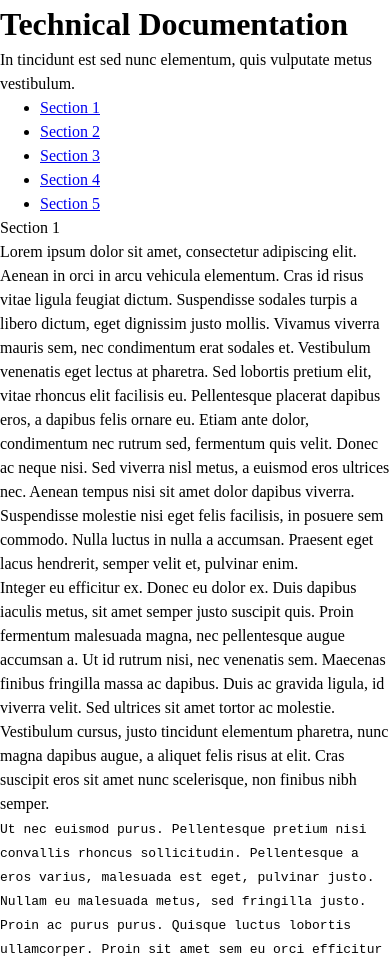
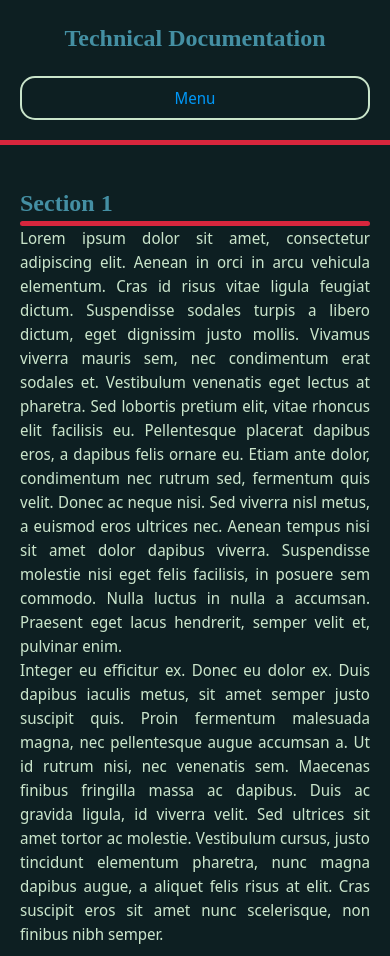
Before and after one commit to romainringenbach/freeCodeCamp---Technical-Documentation, a plain HTML site: page index.html in a window 390 px wide. Shown: the top 956 px of the page. Drawn offline with Linux system fonts and the light colour scheme; a web font is replaced by a local one.

Commit message:
Add styles

```diff
--- a/index.html
+++ b/index.html
@@ -7,14 +7,16 @@
     <title>Technical Documentation</title>
 </head>
 <body>
-    <h1>Technical Documentation</h1>
     <main id="main-doc">
         <nav id="navbar">
             <header>
-                <p>In tincidunt est sed nunc elementum, quis vulputate metus vestibulum.</p>
+                <h1>Technical Documentation</h1>
+            </header>
 
-            </header>
+                <a id="menu" href="#menu">Menu</a>
+
                 <ul>
+                    <li><a href="#">Menu</a></li>
                     <li><a class="nav-link" href="#Section_1">Section 1</a></li>
                     <li><a class="nav-link" href="#Section_2">Section 2</a></li>
                     <li><a class="nav-link" href="#Section_3">Section 3</a></li>
@@ -22,8 +24,9 @@
                     <li><a class="nav-link" href="#Section_5">Section 5</a></li>
                 </ul>
         </nav>
+        <article>
             <section class="main-section" id="Section_1">
-            <header>Section 1</header>
+                <header><h2>Section 1</h2></header>
                 <p>Lorem ipsum dolor sit amet, consectetur adipiscing elit. Aenean in orci in arcu vehicula elementum. Cras id risus vitae ligula feugiat dictum. Suspendisse sodales turpis a libero dictum, eget dignissim justo mollis. Vivamus viverra mauris sem, nec condimentum erat sodales et. Vestibulum venenatis eget lectus at pharetra. Sed lobortis pretium elit, vitae rhoncus elit facilisis eu. Pellentesque placerat dapibus eros, a dapibus felis ornare eu. Etiam ante dolor, condimentum nec rutrum sed, fermentum quis velit. Donec ac neque nisi. Sed viverra nisl metus, a euismod eros ultrices nec. Aenean tempus nisi sit amet dolor dapibus viverra. Suspendisse molestie nisi eget felis facilisis, in posuere sem commodo. Nulla luctus in nulla a accumsan. Praesent eget lacus hendrerit, semper velit et, pulvinar enim.</p>
                 <p>Integer eu efficitur ex. Donec eu dolor ex. Duis dapibus iaculis metus, sit amet semper justo suscipit quis. Proin fermentum malesuada magna, nec pellentesque augue accumsan a. Ut id rutrum nisi, nec venenatis sem. Maecenas finibus fringilla massa ac dapibus. Duis ac gravida ligula, id viverra velit. Sed ultrices sit amet tortor ac molestie. Vestibulum cursus, justo tincidunt elementum pharetra, nunc magna dapibus augue, a aliquet felis risus at elit. Cras suscipit eros sit amet nunc scelerisque, non finibus nibh semper.</p>
                 <code>Ut nec euismod purus. Pellentesque pretium nisi convallis rhoncus sollicitudin. Pellentesque a eros varius, malesuada est eget, pulvinar justo. Nullam eu malesuada metus, sed fringilla justo. Proin ac purus purus. Quisque luctus lobortis ullamcorper. Proin sit amet sem eu orci efficitur faucibus. Curabitur eget nibh mi. Nam id risus id nisi semper auctor vel ut urna. Nullam fermentum sed massa ac dictum. Aliquam vel sapien dui. Pellentesque vestibulum vulputate justo, a tincidunt enim pretium ac. Nam orci neque, placerat eget pellentesque in, viverra quis mauris.</code>
@@ -34,7 +37,7 @@
                 </ul>
             </section>
             <section class="main-section"  id="Section_2">
-            <header>Section 2</header>
+                <header><h2>Section 2</h2></header>
                             <p>Lorem ipsum dolor sit amet, consectetur adipiscing elit. Aenean in orci in arcu vehicula elementum. Cras id risus vitae ligula feugiat dictum. Suspendisse sodales turpis a libero dictum, eget dignissim justo mollis. Vivamus viverra mauris sem, nec condimentum erat sodales et. Vestibulum venenatis eget lectus at pharetra. Sed lobortis pretium elit, vitae rhoncus elit facilisis eu. Pellentesque placerat dapibus eros, a dapibus felis ornare eu. Etiam ante dolor, condimentum nec rutrum sed, fermentum quis velit. Donec ac neque nisi. Sed viverra nisl metus, a euismod eros ultrices nec. Aenean tempus nisi sit amet dolor dapibus viverra. Suspendisse molestie nisi eget felis facilisis, in posuere sem commodo. Nulla luctus in nulla a accumsan. Praesent eget lacus hendrerit, semper velit et, pulvinar enim.</p>
                 <p>Integer eu efficitur ex. Donec eu dolor ex. Duis dapibus iaculis metus, sit amet semper justo suscipit quis. Proin fermentum malesuada magna, nec pellentesque augue accumsan a. Ut id rutrum nisi, nec venenatis sem. Maecenas finibus fringilla massa ac dapibus. Duis ac gravida ligula, id viverra velit. Sed ultrices sit amet tortor ac molestie. Vestibulum cursus, justo tincidunt elementum pharetra, nunc magna dapibus augue, a aliquet felis risus at elit. Cras suscipit eros sit amet nunc scelerisque, non finibus nibh semper.</p>
                 <code>Ut nec euismod purus. Pellentesque pretium nisi convallis rhoncus sollicitudin. Pellentesque a eros varius, malesuada est eget, pulvinar justo. Nullam eu malesuada metus, sed fringilla justo. Proin ac purus purus. Quisque luctus lobortis ullamcorper. Proin sit amet sem eu orci efficitur faucibus. Curabitur eget nibh mi. Nam id risus id nisi semper auctor vel ut urna. Nullam fermentum sed massa ac dictum. Aliquam vel sapien dui. Pellentesque vestibulum vulputate justo, a tincidunt enim pretium ac. Nam orci neque, placerat eget pellentesque in, viverra quis mauris.</code>
@@ -45,7 +48,7 @@
                 </ul>
             </section>
             <section class="main-section"  id="Section_3">
-            <header>Section 3</header>
+                <header><h2>Section 3</h2></header>
                             <p>Lorem ipsum dolor sit amet, consectetur adipiscing elit. Aenean in orci in arcu vehicula elementum. Cras id risus vitae ligula feugiat dictum. Suspendisse sodales turpis a libero dictum, eget dignissim justo mollis. Vivamus viverra mauris sem, nec condimentum erat sodales et. Vestibulum venenatis eget lectus at pharetra. Sed lobortis pretium elit, vitae rhoncus elit facilisis eu. Pellentesque placerat dapibus eros, a dapibus felis ornare eu. Etiam ante dolor, condimentum nec rutrum sed, fermentum quis velit. Donec ac neque nisi. Sed viverra nisl metus, a euismod eros ultrices nec. Aenean tempus nisi sit amet dolor dapibus viverra. Suspendisse molestie nisi eget felis facilisis, in posuere sem commodo. Nulla luctus in nulla a accumsan. Praesent eget lacus hendrerit, semper velit et, pulvinar enim.</p>
                 <p>Integer eu efficitur ex. Donec eu dolor ex. Duis dapibus iaculis metus, sit amet semper justo suscipit quis. Proin fermentum malesuada magna, nec pellentesque augue accumsan a. Ut id rutrum nisi, nec venenatis sem. Maecenas finibus fringilla massa ac dapibus. Duis ac gravida ligula, id viverra velit. Sed ultrices sit amet tortor ac molestie. Vestibulum cursus, justo tincidunt elementum pharetra, nunc magna dapibus augue, a aliquet felis risus at elit. Cras suscipit eros sit amet nunc scelerisque, non finibus nibh semper.</p>
                 <code>Ut nec euismod purus. Pellentesque pretium nisi convallis rhoncus sollicitudin. Pellentesque a eros varius, malesuada est eget, pulvinar justo. Nullam eu malesuada metus, sed fringilla justo. Proin ac purus purus. Quisque luctus lobortis ullamcorper. Proin sit amet sem eu orci efficitur faucibus. Curabitur eget nibh mi. Nam id risus id nisi semper auctor vel ut urna. Nullam fermentum sed massa ac dictum. Aliquam vel sapien dui. Pellentesque vestibulum vulputate justo, a tincidunt enim pretium ac. Nam orci neque, placerat eget pellentesque in, viverra quis mauris.</code>
@@ -56,7 +59,7 @@
                 </ul>
             </section>
             <section class="main-section"  id="Section_4">
-            <header>Section 4</header>
+                <header><h2>Section 4</h2></header>
                             <p>Lorem ipsum dolor sit amet, consectetur adipiscing elit. Aenean in orci in arcu vehicula elementum. Cras id risus vitae ligula feugiat dictum. Suspendisse sodales turpis a libero dictum, eget dignissim justo mollis. Vivamus viverra mauris sem, nec condimentum erat sodales et. Vestibulum venenatis eget lectus at pharetra. Sed lobortis pretium elit, vitae rhoncus elit facilisis eu. Pellentesque placerat dapibus eros, a dapibus felis ornare eu. Etiam ante dolor, condimentum nec rutrum sed, fermentum quis velit. Donec ac neque nisi. Sed viverra nisl metus, a euismod eros ultrices nec. Aenean tempus nisi sit amet dolor dapibus viverra. Suspendisse molestie nisi eget felis facilisis, in posuere sem commodo. Nulla luctus in nulla a accumsan. Praesent eget lacus hendrerit, semper velit et, pulvinar enim.</p>
                 <p>Integer eu efficitur ex. Donec eu dolor ex. Duis dapibus iaculis metus, sit amet semper justo suscipit quis. Proin fermentum malesuada magna, nec pellentesque augue accumsan a. Ut id rutrum nisi, nec venenatis sem. Maecenas finibus fringilla massa ac dapibus. Duis ac gravida ligula, id viverra velit. Sed ultrices sit amet tortor ac molestie. Vestibulum cursus, justo tincidunt elementum pharetra, nunc magna dapibus augue, a aliquet felis risus at elit. Cras suscipit eros sit amet nunc scelerisque, non finibus nibh semper.</p>
                 <code>Ut nec euismod purus. Pellentesque pretium nisi convallis rhoncus sollicitudin. Pellentesque a eros varius, malesuada est eget, pulvinar justo. Nullam eu malesuada metus, sed fringilla justo. Proin ac purus purus. Quisque luctus lobortis ullamcorper. Proin sit amet sem eu orci efficitur faucibus. Curabitur eget nibh mi. Nam id risus id nisi semper auctor vel ut urna. Nullam fermentum sed massa ac dictum. Aliquam vel sapien dui. Pellentesque vestibulum vulputate justo, a tincidunt enim pretium ac. Nam orci neque, placerat eget pellentesque in, viverra quis mauris.</code>
@@ -67,7 +70,7 @@
                 </ul>
             </section>
             <section class="main-section"  id="Section_5">
-            <header>Section 5</header>
+                <header><h2>Section 5</h2></header>
                             <p>Lorem ipsum dolor sit amet, consectetur adipiscing elit. Aenean in orci in arcu vehicula elementum. Cras id risus vitae ligula feugiat dictum. Suspendisse sodales turpis a libero dictum, eget dignissim justo mollis. Vivamus viverra mauris sem, nec condimentum erat sodales et. Vestibulum venenatis eget lectus at pharetra. Sed lobortis pretium elit, vitae rhoncus elit facilisis eu. Pellentesque placerat dapibus eros, a dapibus felis ornare eu. Etiam ante dolor, condimentum nec rutrum sed, fermentum quis velit. Donec ac neque nisi. Sed viverra nisl metus, a euismod eros ultrices nec. Aenean tempus nisi sit amet dolor dapibus viverra. Suspendisse molestie nisi eget felis facilisis, in posuere sem commodo. Nulla luctus in nulla a accumsan. Praesent eget lacus hendrerit, semper velit et, pulvinar enim.</p>
                 <p>Integer eu efficitur ex. Donec eu dolor ex. Duis dapibus iaculis metus, sit amet semper justo suscipit quis. Proin fermentum malesuada magna, nec pellentesque augue accumsan a. Ut id rutrum nisi, nec venenatis sem. Maecenas finibus fringilla massa ac dapibus. Duis ac gravida ligula, id viverra velit. Sed ultrices sit amet tortor ac molestie. Vestibulum cursus, justo tincidunt elementum pharetra, nunc magna dapibus augue, a aliquet felis risus at elit. Cras suscipit eros sit amet nunc scelerisque, non finibus nibh semper.</p>
                 <code>Ut nec euismod purus. Pellentesque pretium nisi convallis rhoncus sollicitudin. Pellentesque a eros varius, malesuada est eget, pulvinar justo. Nullam eu malesuada metus, sed fringilla justo. Proin ac purus purus. Quisque luctus lobortis ullamcorper. Proin sit amet sem eu orci efficitur faucibus. Curabitur eget nibh mi. Nam id risus id nisi semper auctor vel ut urna. Nullam fermentum sed massa ac dictum. Aliquam vel sapien dui. Pellentesque vestibulum vulputate justo, a tincidunt enim pretium ac. Nam orci neque, placerat eget pellentesque in, viverra quis mauris.</code>
@@ -77,6 +80,7 @@
                     <li>Duis sed dui ac dolor vehicula egestas tempus non mi.</li>
                 </ul>
             </section>
+        </article>
     </main>
 </body>
 </html>
--- a/styles.css
+++ b/styles.css
@@ -1,3 +1,4 @@
+@import url('https://fonts.googleapis.com/css2?family=IBM+Plex+Mono:ital,wght@0,100;0,200;0,300;0,400;0,500;0,600;0,700;1,100;1,200;1,300;1,400;1,500;1,600;1,700&family=Kalnia:wght@100..700&family=Noto+Sans+Display:ital,wght@0,100..900;1,100..900&display=swap');
 /*
   Josh's Custom CSS Reset
   https://www.joshwcomeau.com/css/custom-css-reset/
@@ -25,3 +26,250 @@ overflow-wrap: break-word;
 #root, #__next {
 isolation: isolate;
 }
+
+
+/* General */
+
+html {
+    --dark-color: #0D1F22;
+    --light-color: #C9E4CA;
+    --text-color-bold: #448FA3;
+    --decoration-color: #D7263D;
+    --link-color: #0197F6;
+
+    color: var(--light-color);
+    background-color: var(--dark-color);
+    font-family: "Noto Sans Display", Verdana, Geneva, Tahoma, sans-serif;
+    scroll-behavior: smooth;
+
+}
+main {
+    display: flex;
+    justify-content: stretch;
+    gap: 20px;
+    align-items: flex-start;
+}
+
+article {
+    width: 100%;
+    max-width: 700px;
+    flex: 9;
+    padding: 20px;
+}
+
+/* Text */
+
+h1, h2  {
+    font-family: "Kalnia", 'Times New Roman', Times, serif;
+    color: var(--text-color-bold);
+}
+
+h1 {
+    font-weight: 700;
+    width: 100%;
+    text-align: center;
+
+}
+
+h2 {
+    font-weight: 600;
+}
+
+a {
+    font-weight: 500;
+    color: var(--link-color);
+    text-decoration: none;
+}
+
+a:visited {
+    filter: brightness(80%);
+}
+
+a:hover {
+    color: var(--decoration-color);
+}
+
+code {
+    font-family: "IBM Plex Mono", monospace;
+}
+
+p {
+    text-align: justify;
+}
+
+/* Navigation */
+
+#navbar {
+    display: flex;
+    flex-direction: column;
+    max-width: 300px;
+    align-self: stretch;
+    position: sticky;
+    top: 0;
+    background-color: var(--dark-color);
+    padding: 20px;
+    border-right: 5px solid #D7263D;
+    justify-content: flex-start;
+}
+
+#navbar > ul {
+    display: flex;
+    flex-direction: column;
+    padding: 0px;
+    gap: 10px;
+    position: relative;
+    justify-content: flex-start;
+}
+
+#navbar > ul > li {
+    list-style: none;
+}
+
+#navbar > ul > li > a, #menu{
+    display: inline-block;
+    border: 2px solid #C9E4CA;
+    background-color: var(--dark-color);
+    border-radius: 15px;
+    text-overflow: ellipsis;
+
+    text-align: center;
+    width: 100%;
+    padding: 8px;
+}
+
+#navbar > ul > li > a[href="#"] {
+    position: fixed;
+    top: -100px;
+    left:-100px;
+}
+
+#navbar > ul > li > a {
+    background-color: var(--dark-color);
+    position: relative;
+}
+
+#menu {
+    position: fixed;
+    top: -100px;
+    left:-100px;
+}
+
+
+#menu:active {
+    background-color: var(--light-color);
+}
+
+#navbar > ul > li > a:hover {
+    background-color: var(--light-color);
+}
+
+#menu:hover {
+    background-color: var(--light-color);
+}
+
+/* Content */
+
+h2::after {
+    content:"";
+    display: block;
+    height: 5px;
+    border-radius: 5px;
+    background-color: var(--decoration-color);
+    width: 100%;
+}
+
+section {
+    margin-top: 30px;
+}
+
+section:first-of-type {
+    margin-top: 0;
+}
+
+code {
+    display: inline-block;
+    border-radius: 15px;
+    border: 2px dashed var(--decoration-color);
+    padding: 20px;
+    background-color: var(--light-color);
+    color: var(--dark-color);
+    margin: 20px;
+}
+
+/* Device adaptations */
+
+@media (orientation: portrait) {
+    main {
+        flex-direction: column;
+        align-items: center;
+    }
+
+    article {
+        flex: unset;
+    }
+
+    #navbar {
+        flex: unset;
+        width: 100%;
+        flex-direction: row;
+        justify-content: space-between;
+        align-items: center;
+        gap: 20px;
+        max-width: unset;
+        border-bottom: 5px solid #D7263D;
+        border-right: unset;
+    }
+
+    #navbar > ul {
+        flex-direction: row;
+    }
+}
+
+@media (orientation: portrait) and (max-width: 700px) {
+    #navbar {
+        flex-direction: column;
+        align-items: stretch;
+
+    }
+
+    #navbar > ul {
+        flex-direction: column;
+    }
+
+    #navbar > ul {
+        position: fixed;
+        top: -100px;
+        left:-100px;
+        flex: unset;
+    }
+
+    #menu {
+        position: relative;
+        top: 0;
+        left:0;
+    }
+
+    #navbar > ul > li > a[href="#"] {
+        position: relative;
+        top:0;
+        left:0;
+    }
+
+    #menu:target {
+        position: fixed;
+        top: -100px;
+        left: -100px;
+    }
+
+    #menu:target + ul {
+        position: relative;
+        top: 0;
+        left:0;
+    }
+}
+
+@media (prefers-reduced-motion) {
+    html {
+        scroll-behavior:unset;
+    }
+}
```
Lines whose indentation alone changed are shown as unchanged.
